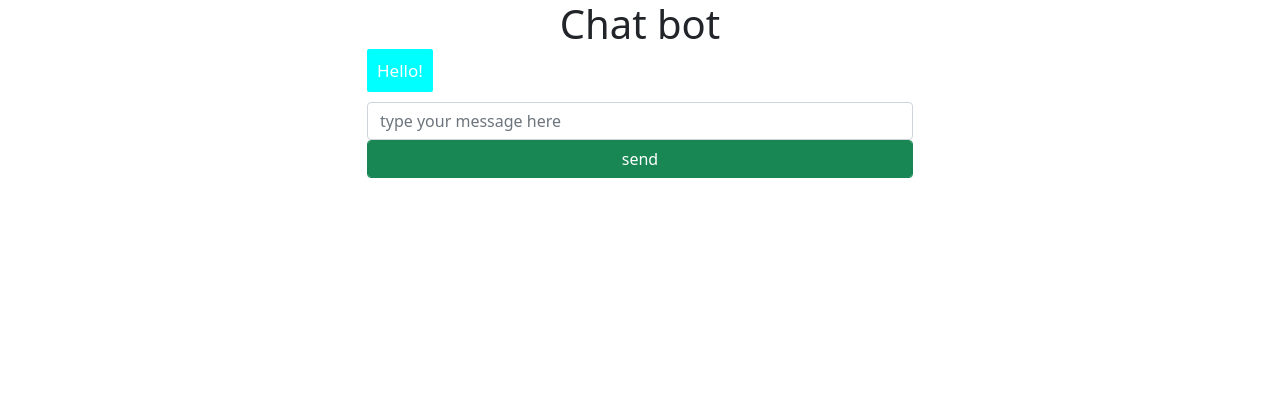
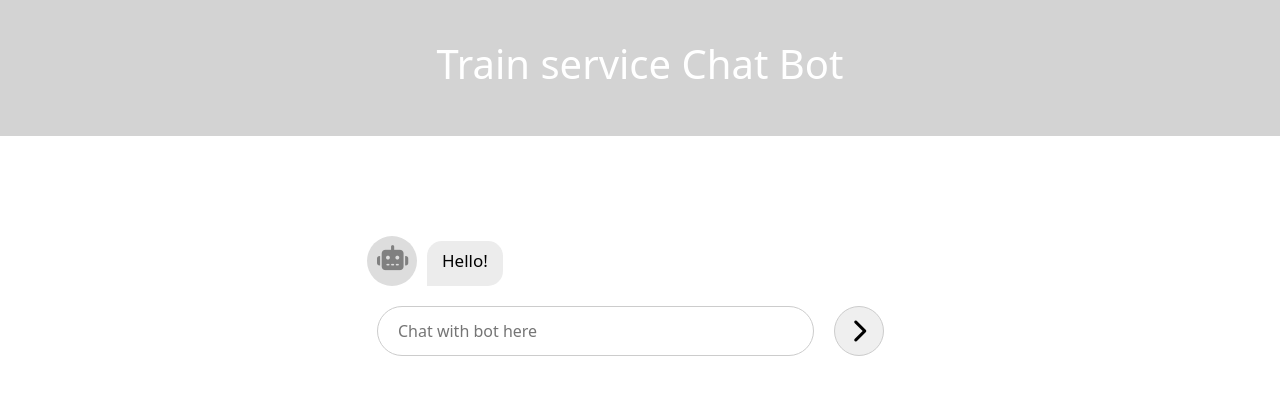
Before and after one commit to jhang01/Artificial-Intelligence, a Flask app: page / in a window 1280 px wide. Shown: the top 395 px of the page. Run offline with Flask 2, Linux system fonts and the light colour scheme; some libraries are stand-ins or nearby versions.

Commit message:
UI design contribution

```diff
--- a/app.py
+++ b/app.py
@@ -1,5 +1,6 @@
-from flask import Flask
+from flask import Flask, request
 from flask import render_template
+import nlp
 
 app = Flask(__name__)
 
@@ -7,5 +8,12 @@ app = Flask(__name__)
 def index():
     return render_template('index.html')
 
+@app.route("/get")
+def get_bot_response():
+    userText = request.args.get('msg')
+
+    return userText
+
+
 if __name__ == '__main__':
     app.run()
--- a/static/style.css
+++ b/static/style.css
@@ -1,19 +1,80 @@
 
-h1{
+
+header{
+    background-color: lightgrey;
     text-align: center;
+    margin-bottom: 100px;
+    color: white;
+    padding: 40px;
+}
+
+/*The message format with the profile picture*/
+.msg{
+    display: flex;
+    align-items: flex-end; /*Align items at the bottom of the container*/
+    margin-bottom: 10px;
+}
+
+/*profile picture*/
+.msg-img{
+    width: 50px;
+    height: 50px;
+    margin-right: 10px;
+    background: #ddd;
+    background-position: center;
+    background-size: cover;
+    border-radius: 50%;
+    color: grey;
+}
+
+/*bot icon*/
+i{
+	font-size: 25px;
+	margin: 10px;
+}
+
+/*user icon*/
+.right-msg i{
+    margin: 13px;
+    font-size: 27px;
+}
+
+/*message bubble*/
+.msg-bubble{
+    max-width: 450px;
+    padding: 5px 15px;
+    border-radius: 15px;
+    background-color: #ececec;
+}
+
+/*stack items from right to left*/
+.right-msg{
+    flex-direction: row-reverse;
+}
+
+/*background colour of user*/
+.right-msg .msg-bubble{
+    background-color: #579ffb;
+    /*90 degree corner for bubble*/
+    border-bottom-right-radius: 0;
+}
+
+/*90 degree corner for bubble*/
+.left-msg .msg-bubble{
+    border-bottom-left-radius: 0;
+}
+
+/*Creates space between user message and user profile image*/
+.right-msg .msg-img{
+    margin-left: 10px;
 }
 
 .botText{
-    color:white;
+    color:black;
     font-size: 17px;
     text-align: left;
     line-height: 30px;
-}
-
-.botText span{
-    background-color:aqua;
-    padding: 10px;
-    border-radius: 2px;
+    margin-bottom: 5px; /* Default bottom margin is larger*/
 }
 
 .userText{
@@ -21,10 +82,21 @@ h1{
     font-size: 17px;
     text-align: right;
     line-height: 30px;
+    margin-bottom: 5px;
 }
 
-.userText span{
-    background-color: greenyellow;
-    padding: 10px;
-    border-radius: 2px;
+.userInput{
+    display: flex;
 }
+
+.userInput *{
+    margin: 10px;
+}
+
+/*the text input*/
+.textInputStyle{
+    padding: 12px 20px;
+    border-radius: 25px; /* curved borders */
+    width: 80%;
+    border: 1px solid #ccc;
+}
--- a/templates/index.html
+++ b/templates/index.html
@@ -8,28 +8,63 @@
         <!-- Bootstrap CSS -->
         <link href="https://cdn.jsdelivr.net/npm/bootstrap@5.1.3/dist/css/bootstrap.min.css" rel="stylesheet" integrity="sha384-1BmE4kWBq78iYhFldvKuhfTAU6auU8tT94WrHftjDbrCEXSU1oBoqyl2QvZ6jIW3" crossorigin="anonymous">
         <link rel="stylesheet" href="{{ url_for('static', filename='style.css') }}">
+        <script src="https://kit.fontawesome.com/e6d65b3117.js" crossorigin="anonymous"></script>
     </head>
     <body>
-        <h1>Chat bot</h1>
+        <header>
+            <h1>Train service Chat Bot</h1>
+        </header>
         <div class="container"> <!--row placed within container for propper padding and alignment-->
             <div class="row"> <!--create horizontal group of columns-->
                 <div class="col-sm-6 offset-sm-3"> <!--grid layout-->
                     <div id="chatbox">
-                        <p class="botText"><span>Hello!</span></p>
+                        <div class="msg left-msg">
+                            <div class="msg-img">
+                                <i class="fas fa-robot"></i>
+                            </div>
+                            <div class="msg-bubble">
+                                <p class="botText">Hello!</p>
+                            </div>
+                        </div>
                     </div>
-                    <div id="userinput">
-                        <input id="textInput" class="form-control" type="text" name="msg" placeholder="type your message here" onkeypress="enterKeyPressed(event)">
-                        <input id="buttonInput" class="btn btn-success form-control" type="submit" value="send" onclick="getResponse()">
+                    <div class="userinput">
+                        <input id="textInput" class="textInputStyle" type="text" name="msg" placeholder="Chat with bot here" onkeypress="enterKeyPressed(event)">
+                        <input id="buttonInput" class='fas' style='font-size:24px; border-radius:50%; width: 50px;
+                        height: 50px; border: 1px solid #ccc;' type="submit" value="&#xf054;" onclick="getResponse()">
                     </div>
                 </div>
             </div>
         </div>
 
-        <script type="text/javascript">
+        <script>
             function getResponse(){
                 let userText = document.getElementById("textInput").value;
-                document.getElementById("chatbox").innerHTML += '<p class ="userText"><span>' + userText + '</span></p>';
-                document.getElementById("userInput").scrollIntoView({block: "start", behavior: "smooth"})
+                document.getElementById("chatbox").innerHTML +=
+                `
+                <div class="msg right-msg">
+                    <div class="msg-img">
+                        <i class="far fa-user"></i>
+                    </div>
+                    <div class="msg-bubble">
+                        <p class ="userText">${userText}</p>
+                    </div>
+                </div>
+                `;
+
+                document.getElementById("textInput").value = "";
+                $.get("/get", { msg: userText }, function(data){
+                    document.getElementById("chatbox").innerHTML +=
+                    `
+                    <div class="msg left-msg">
+                        <div class="msg-img">
+                            <i class="fas fa-robot"></i>
+                        </div>
+                        <div class="msg-bubble">
+                            <p class="botText">${data}</p>
+                        </div>
+                    </div>
+                    `;
+                });
             }
 
             function enterKeyPressed(event){
@@ -39,5 +74,6 @@
                 }
             }
         </script>
+        <script src="https://ajax.googleapis.com/ajax/libs/jquery/3.5.1/jquery.min.js"></script>
     </body>
 </html>
```
